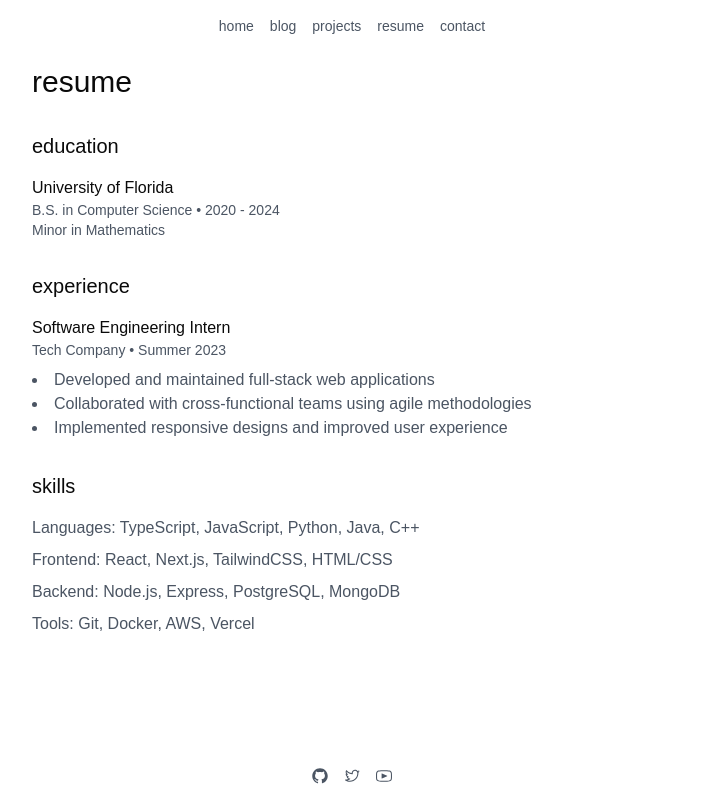
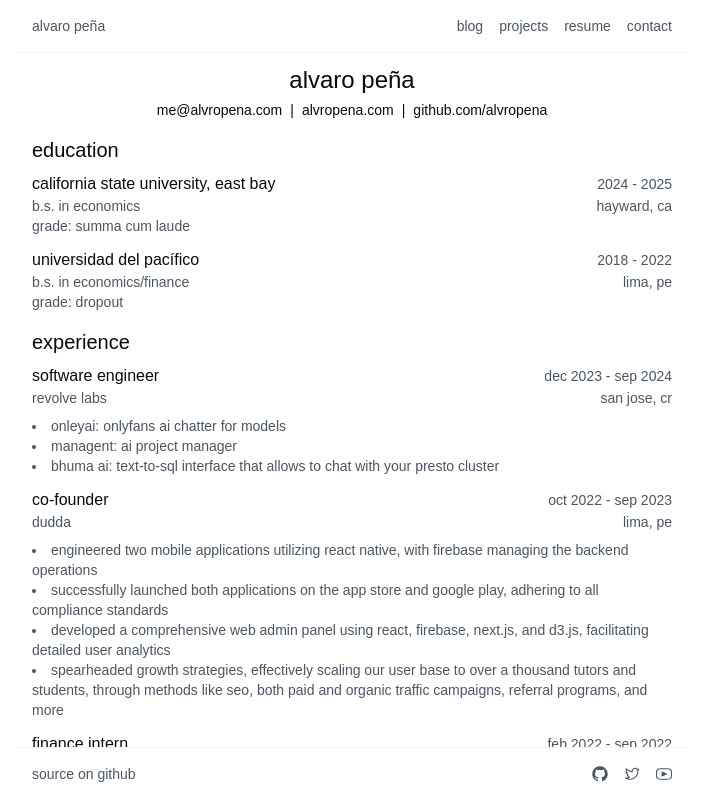
Before and after one commit to alvropena/my-website, a Next.js app: page /resume in a window 1280 px wide. Shown: the top 798 px of the page, without its empty margins (288-991 px from the left). Built offline with nearby package versions, Linux system fonts and the light colour scheme.

Commit message:
Update resume page content and styling

```diff
--- a/app/(routes)/blog/page.tsx
+++ b/app/(routes)/blog/page.tsx
@@ -9,7 +9,7 @@ export default function BlogPage() {
 
   return (
     <div className="max-w-2xl mx-auto py-16 px-4">
-      <h1 className="text-3xl font-light mb-8">blog posts</h1>
+      <h1 className="text-3xl font-light mb-8">blog</h1>
       <div className="space-y-8">
         {posts.map((post) => (
           <article key={post.slug} className="border-b border-gray-200 pb-8">
--- a/app/(routes)/contact/page.tsx
+++ b/app/(routes)/contact/page.tsx
@@ -4,32 +4,35 @@ export default function ContactPage() {
   return (
     <div className="max-w-2xl mx-auto py-16 px-4">
       <h1 className="text-3xl font-light mb-8">contact</h1>
-      <div className="space-y-4 text-gray-600">
+      <div className="space-y-4 text-gray-600 text-sm">
         <p>
           you can reach me at{' '}
           <Link
-            href="mailto:your-email@example.com"
-            className="hover:text-[var(--hover-color)]"
+            href="mailto:me@alvropena.com"
+            className="hover:text-blue-600 group"
           >
-            your-email@example.com
+            <span className="group-hover:hidden">me@alvropena.com</span>
+            <span className="hidden group-hover:inline">[me@alvropena.com]</span>
           </Link>
         </p>
         <p>
           i&apos;m also on{' '}
           <Link
-            href="https://github.com/yourusername"
-            className="hover:text-[var(--hover-color)]"
+            href="https://github.com/alvropena"
+            className="hover:text-blue-600 group"
             target="_blank"
           >
-            github
+            <span className="group-hover:hidden">github</span>
+            <span className="hidden group-hover:inline">[github]</span>
           </Link>
           {' '}and{' '}
           <Link
-            href="https://linkedin.com/in/yourusername"
-            className="hover:text-[var(--hover-color)]"
+            href="https://twitter.com/alvropenaa"
+            className="hover:text-blue-600 group"
             target="_blank"
           >
-            linkedin
+            <span className="group-hover:hidden">twitter/x</span>
+            <span className="hidden group-hover:inline">[twitter/x]</span>
           </Link>
         </p>
       </div>
--- a/app/(routes)/projects/page.tsx
+++ b/app/(routes)/projects/page.tsx
@@ -4,24 +4,51 @@ type Project = {
   title: string
   description: string
   link: string
+  achievements: string[]
+  dates: string
 }
 
 const projects: Project[] = [
   {
-    title: "personal website",
-    description: "minimalist portfolio and blog built with Next.js, TypeScript, and TailwindCSS",
-    link: "https://github.com/alvropena/my-website"
+    title: "chop",
+    description: "tiktok but for learning with games",
+    link: "https://chop.so",
+    achievements: [
+      "reached 10k+ active users",
+      "featured in product hunt"
+    ],
+    dates: "jan 2025 - present"
   },
   {
-    title: "spotify clone",
-    description: "a spotify clone built with Next.js and Supabase",
-    link: "https://github.com/alvropena/spotify-clone"
+    title: "onley",
+    description: "an onlyfans ai chatter for creators",
+    link: "https://onley.ai",
+    achievements: [
+      "generated $50k+ in revenue",
+      "serving 100+ creators"
+    ],
+    dates: "mar 2024 - jan 2025"
   },
   {
-    title: "notion clone",
-    description: "a notion-like editor with real-time collaboration",
-    link: "https://github.com/alvropena/notion-clone"
-  }
+    title: "bhuma",
+    description: "natural language to sql chatbot",
+    link: "https://bhuma.dev",
+    achievements: [
+      "used by 5 enterprise clients",
+      "processed 100k+ queries"
+    ],
+    dates: "nov 2023 - mar 2024"
+  },
+  {
+    title: "dudda",
+    description: "mobile app that streamlines booking of private tutors for highschool and elementary students",
+    link: "https://dudda.app",
+    achievements: [
+      "connected 500+ students with tutors",
+      "4.8 star rating on app store"
+    ],
+    dates: "jul 2023 - nov 2023"
+  },
 ]
 
 export default function ProjectsPage() {
@@ -31,7 +58,8 @@ export default function ProjectsPage() {
       <div className="space-y-8">
         {projects.map((project) => (
           <article key={project.title} className="border-b border-gray-200 pb-8">
-            <h2 className="text-xl mb-2">
+            <div className="flex justify-between items-center mb-2">
+              <h2 className="text-xl">
                 <Link
                   href={project.link}
                   className="hover:text-[var(--hover-color)]"
@@ -41,7 +69,14 @@ export default function ProjectsPage() {
                   {project.title}
                 </Link>
               </h2>
+              <p className="text-gray-500 text-sm">{project.dates}</p>
+            </div>
             <p className="text-gray-600">{project.description}</p>
+            <ul className="mt-2 text-gray-600 text-sm list-disc pl-4">
+              {project.achievements.map((achievement, index) => (
+                <li key={index}>{achievement}</li>
+              ))}
+            </ul>
           </article>
         ))}
       </div>
--- a/app/(routes)/resume/page.tsx
+++ b/app/(routes)/resume/page.tsx
@@ -1,43 +1,214 @@
+// Resume Data
+const resumeData = {
+  personalInfo: {
+    name: "alvaro peña",
+    contact: {
+      email: "me@alvropena.com",
+      website: "alvropena.com",
+      github: "github.com/alvropena",
+    },
+  },
+  education: [
+    {
+      school: "california state university, east bay",
+      degree: "b.s. in economics",
+      location: "hayward, ca",
+      period: "2024 - 2025",
+      status: "summa cum laude",
+    },
+    {
+      school: "universidad del pacífico",
+      degree: "b.s. in economics/finance",
+      location: "lima, pe",
+      period: "2018 - 2022",
+      status: "dropout",
+    },
+  ],
+  experience: [
+    {
+      title: "software engineer",
+      company: "revolve labs",
+      location: "san jose, cr",
+      period: "dec 2023 - sep 2024",
+      responsibilities: [
+        "onleyai: onlyfans ai chatter for models",
+        "managent: ai project manager",
+        "bhuma ai: text-to-sql interface that allows to chat with your presto cluster",
+      ],
+    },
+    {
+      title: "co-founder",
+      company: "dudda",
+      location: "lima, pe",
+      period: "oct 2022 - sep 2023",
+      responsibilities: [
+        "engineered two mobile applications utilizing react native, with firebase managing the backend operations",
+        "successfully launched both applications on the app store and google play, adhering to all compliance standards",
+        "developed a comprehensive web admin panel using react, firebase, next.js, and d3.js, facilitating detailed user analytics",
+        "spearheaded growth strategies, effectively scaling our user base to over a thousand tutors and students, through methods like seo, both paid and organic traffic campaigns, referral programs, and more",
+      ],
+    },
+    {
+      title: "finance intern",
+      company: "alegra",
+      location: "medellín, co",
+      period: "feb 2022 - sep 2022",
+      responsibilities: [
+        "developed a data studio dashboard to monitor company kpis, analyzing saas growth metrics like cac, mrr, and churn",
+        "prepared the annual budget for all departments including sales, customer success, growth, and development",
+        "streamlined cash flow by automating the integration of accounting data with financial forecasts using sql queries",
+        "directed the legal establishment of alegra's new entity, alero sas, in argentina, enhancing regional presence",
+        "led due diligence for a crowdfunding round on a2censo, successfully raising over usd400k",
+      ],
+    },
+  ],
+  skills: {
+    languages: "typescript, javascript, python, java, c++",
+    frameworks: "react, next.js, tailwindcss, html/css",
+    developerTools: "node.js, express, postgresql, mongodb",
+    libraries: "git, docker, aws, vercel",
+  },
+};
+
+// Props Interfaces
+interface EducationItemProps {
+  school: string;
+  degree: string;
+  location: string;
+  period: string;
+  status?: string;
+}
+
+interface ExperienceItemProps {
+  title: string;
+  company: string;
+  location: string;
+  period: string;
+  responsibilities: string[];
+}
+
+// Components
+function ContactInfo() {
+  const { email, website, github } = resumeData.personalInfo.contact;
+  return (
+    <div className="flex gap-2 text-sm mb-4 justify-center">
+      <p>{email}</p>
+      <p>|</p>
+      <a href={`https://${website}`} className="hover:underline">
+        {website}
+      </a>
+      <p>|</p>
+      <a href={`https://${github}`} className="hover:underline">
+        {github}
+      </a>
+    </div>
+  );
+}
+
+function EducationItem({
+  school,
+  degree,
+  location,
+  period,
+  status,
+}: EducationItemProps) {
+  return (
+    <div>
+      <div className="flex justify-between items-center">
+        <h3 className="text-base font-medium">{school}</h3>
+        <p className="text-sm text-gray-600">{period}</p>
+      </div>
+      <div className="flex justify-between items-center">
+        <p className="text-sm text-gray-600">{degree}</p>
+        <p className="text-sm text-gray-600">{location}</p>
+      </div>
+      {status && <p className="text-sm text-gray-600">grade: {status}</p>}
+    </div>
+  );
+}
+
+function Education() {
+  return (
+    <section className="mb-4">
+      <h2 className="text-xl font-normal mb-2">education</h2>
+      <div className="space-y-3">
+        {resumeData.education.map((item, index) => (
+          <EducationItem key={index} {...item} />
+        ))}
+      </div>
+    </section>
+  );
+}
+
+function ExperienceItem({
+  title,
+  company,
+  location,
+  period,
+  responsibilities,
+}: ExperienceItemProps) {
+  return (
+    <div>
+      <div className="flex justify-between items-center">
+        <h3 className="text-base font-medium">{title}</h3>
+        <p className="text-sm text-gray-600">{period}</p>
+      </div>
+      <div className="flex justify-between items-center">
+        <p className="text-sm text-gray-600">{company}</p>
+        <p className="text-sm text-gray-600">{location}</p>
+      </div>
+      <ul className="list-disc list-inside text-gray-600 mt-2 text-sm">
+        {responsibilities.map((item, index) => (
+          <li key={index}>{item}</li>
+        ))}
+      </ul>
+    </div>
+  );
+}
+
+function Experience() {
+  return (
+    <section className="mb-4">
+      <h2 className="text-xl font-normal mb-2">experience</h2>
+      <div className="space-y-3">
+        {resumeData.experience.map((item, index) => (
+          <ExperienceItem key={index} {...item} />
+        ))}
+      </div>
+    </section>
+  );
+}
+
+function TechnicalSkills() {
+  const { languages, frameworks, developerTools, libraries } =
+    resumeData.skills;
+  return (
+    <section className="mb-4">
+      <h2 className="text-xl font-normal mb-2">technical skills</h2>
+      <div className="space-y-1 text-sm text-gray-600">
+        <p>languages: {languages}</p>
+        <p>frameworks: {frameworks}</p>
+        <p>developer tools: {developerTools}</p>
+        <p>libraries: {libraries}</p>
+      </div>
+    </section>
+  );
+}
+
 export default function ResumePage() {
   return (
-    <div className="max-w-2xl mx-auto py-16 px-4">
-      <h1 className="text-3xl font-light mb-8">resume</h1>
-
-      <section className="mb-8">
-        <h2 className="text-xl font-light mb-4">education</h2>
-        <div className="space-y-4">
-          <div>
-            <h3 className="font-medium">University of Florida</h3>
-            <p className="text-sm text-gray-600">B.S. in Computer Science • 2020 - 2024</p>
-            <p className="text-sm text-gray-600">Minor in Mathematics</p>
-          </div>
-        </div>
-      </section>
-
-      <section className="mb-8">
-        <h2 className="text-xl font-light mb-4">experience</h2>
-        <div className="space-y-4">
-          <div>
-            <h3 className="font-medium">Software Engineering Intern</h3>
-            <p className="text-sm text-gray-600">Tech Company • Summer 2023</p>
-            <ul className="list-disc list-inside text-gray-600 mt-2">
-              <li>Developed and maintained full-stack web applications</li>
-              <li>Collaborated with cross-functional teams using agile methodologies</li>
-              <li>Implemented responsive designs and improved user experience</li>
-            </ul>
-          </div>
-        </div>
-      </section>
-
-      <section className="mb-8">
-        <h2 className="text-xl font-light mb-4">skills</h2>
-        <div className="space-y-2 text-gray-600">
-          <p>Languages: TypeScript, JavaScript, Python, Java, C++</p>
-          <p>Frontend: React, Next.js, TailwindCSS, HTML/CSS</p>
-          <p>Backend: Node.js, Express, PostgreSQL, MongoDB</p>
-          <p>Tools: Git, Docker, AWS, Vercel</p>
-        </div>
-      </section>
+    <div className="max-w-2xl mx-auto px-4 mt-16 mb-16">
+      <h1 className="text-2xl font-normal mb-1 text-center">
+        {resumeData.personalInfo.name}
+      </h1>
+      <ContactInfo />
+      <Education />
+      <Experience />
+      <TechnicalSkills />
+      <div className="flex justify-between gap-2">
+        <p className="text-sm text-blue-500">build your resume</p>
+        <p className="text-sm text-gray-500">download as pdf</p>
+      </div>
     </div>
-  )
+  );
 }
--- a/app/layout.tsx
+++ b/app/layout.tsx
@@ -1,8 +1,12 @@
 import type { Metadata } from "next";
 import "./globals.css";
 import { ThemeProvider } from "@/theme-provider";
-import Link from 'next/link';
-import { GitHubLogoIcon, TwitterLogoIcon, VideoIcon } from "@radix-ui/react-icons";
+import Link from "next/link";
+import {
+  GitHubLogoIcon,
+  TwitterLogoIcon,
+  VideoIcon,
+} from "@radix-ui/react-icons";
 import { Analytics } from "@vercel/analytics/react";
 
 export const metadata: Metadata = {
@@ -26,15 +30,13 @@ export default function RootLayout({ children }: RootLayoutProps) {
             enableSystem
             disableTransitionOnChange
           >
-						<header className="fixed w-full top-0 py-4">
-							<nav className="max-w-2xl mx-auto px-4">
-								<ul className="flex gap-4 text-sm text-gray-600 justify-center">
-									<li>
+            <header className="fixed max-w-2xl mx-auto left-0 right-0 top-0 py-4 bg-white border-b border-gray-100">
+              <nav className="flex justify-between text-sm text-gray-600 px-4">
                 <Link href="/" className="hover:text-blue-600 group">
-											<span className="group-hover:hidden">home</span>
-											<span className="hidden group-hover:inline">[home]</span>
+                  <span className="group-hover:hidden">alvaro peña</span>
+                  <span className="hidden group-hover:inline">[alvaro peña]</span>
                 </Link>
-									</li>
+                <ul className="flex gap-4 ">
                   <li>
                     <Link href="/blog" className="hover:text-blue-600 group">
                       <span className="group-hover:hidden">blog</span>
@@ -42,21 +44,30 @@ export default function RootLayout({ children }: RootLayoutProps) {
                     </Link>
                   </li>
                   <li>
-										<Link href="/projects" className="hover:text-blue-600 group">
+                    <Link
+                      href="/projects"
+                      className="hover:text-blue-600 group"
+                    >
                       <span className="group-hover:hidden">projects</span>
-											<span className="hidden group-hover:inline">[projects]</span>
+                      <span className="hidden group-hover:inline">
+                        [projects]
+                      </span>
                     </Link>
                   </li>
                   <li>
                     <Link href="/resume" className="hover:text-blue-600 group">
                       <span className="group-hover:hidden">resume</span>
-											<span className="hidden group-hover:inline">[resume]</span>
+                      <span className="hidden group-hover:inline">
+                        [resume]
+                      </span>
                     </Link>
                   </li>
                   <li>
                     <Link href="/contact" className="hover:text-blue-600 group">
                       <span className="group-hover:hidden">contact</span>
-											<span className="hidden group-hover:inline">[contact]</span>
+                      <span className="hidden group-hover:inline">
+                        [contact]
+                      </span>
                     </Link>
                   </li>
                 </ul>
@@ -64,18 +75,36 @@ export default function RootLayout({ children }: RootLayoutProps) {
             </header>
             {children}
             <Analytics />
-						<footer className="fixed w-full bottom-0 py-4">
-							<div className="max-w-2xl mx-auto px-4">
-								<div className="flex justify-center gap-4 text-gray-600">
-									<a href="https://github.com/alvropena" className="hover:text-blue-600">
+            <footer className="fixed max-w-2xl mx-auto left-0 right-0 bottom-0 py-4 bg-white border-t border-gray-100">
+              <div className="px-4">
+                <div className="flex justify-between items-center text-gray-600">
+                  <span className="text-sm">
+                    source on{" "}
+                    <a href="https://github.com/alvropena/my-website" className="hover:text-blue-600 group">
+                      <span className="group-hover:hidden">github</span>
+                      <span className="hidden group-hover:inline">[github]</span>
+                    </a>
+                  </span>
+                  <div className="flex gap-4">
+                    <a
+                      href="https://github.com/alvropena"
+                      className="hover:text-blue-600"
+                    >
                       <GitHubLogoIcon className="w-4 h-4" />
                     </a>
-									<a href="https://twitter.com/alvropenaa" className="hover:text-blue-600">
+                    <a
+                      href="https://twitter.com/alvropenaa"
+                      className="hover:text-blue-600"
+                    >
                       <TwitterLogoIcon className="w-4 h-4" />
                     </a>
-									<a href="https://youtube.com/@alvropena" className="hover:text-blue-600">
+                    <a
+                      href="https://youtube.com/@alvropena"
+                      className="hover:text-blue-600"
+                    >
                       <VideoIcon className="w-4 h-4" />
                     </a>
+                  </div>
                 </div>
               </div>
             </footer>
--- a/content/posts/drop-out-of-college.mdx
+++ b/content/posts/drop-out-of-college.mdx
@@ -1,6 +1,6 @@
 ---
-title: "why i dropped out of college"
+title: "how to succeed without a college degree"
 date: "2025-02-04"
 excerpt: "my journey and decision to leave traditional education"
-slug: "drop-out-of-college"
+slug: "succeed-without-college"
 ---
--- a/content/posts/mobile-apps.mdx
+++ b/content/posts/mobile-apps.mdx
@@ -1,6 +1,6 @@
 ---
 title: "mobile app development: building for ios and android"
-date: "2024-03-21"
+date: "2025-02-05"
 excerpt: "a comprehensive guide to mobile app development, covering both ios and android platforms"
 slug: "mobile-apps"
 ---
```
Also changed, not shown: content/posts/zero-to-one.mdx (added, +56 -0 lines). Lines whose indentation alone changed are shown as unchanged.
